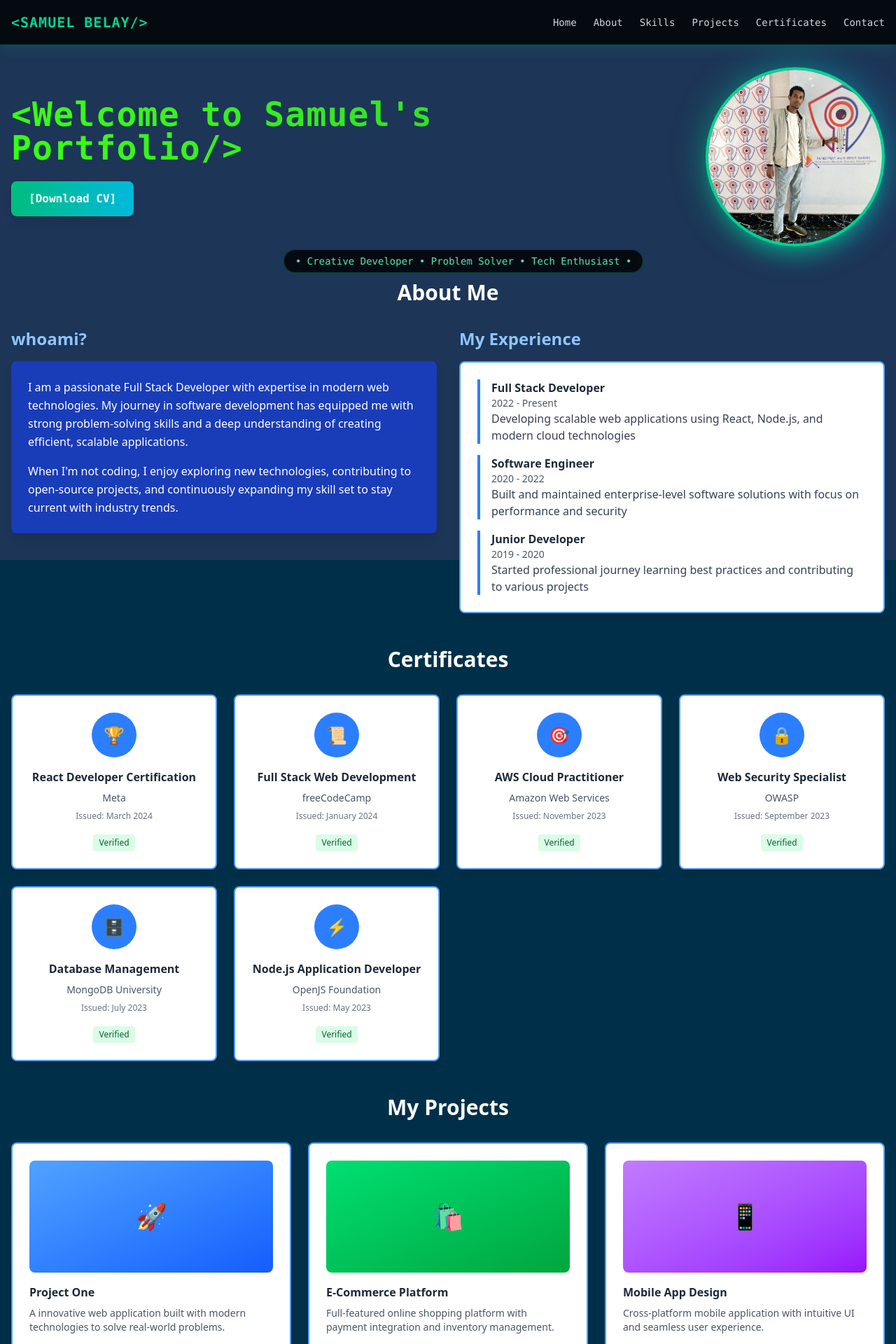
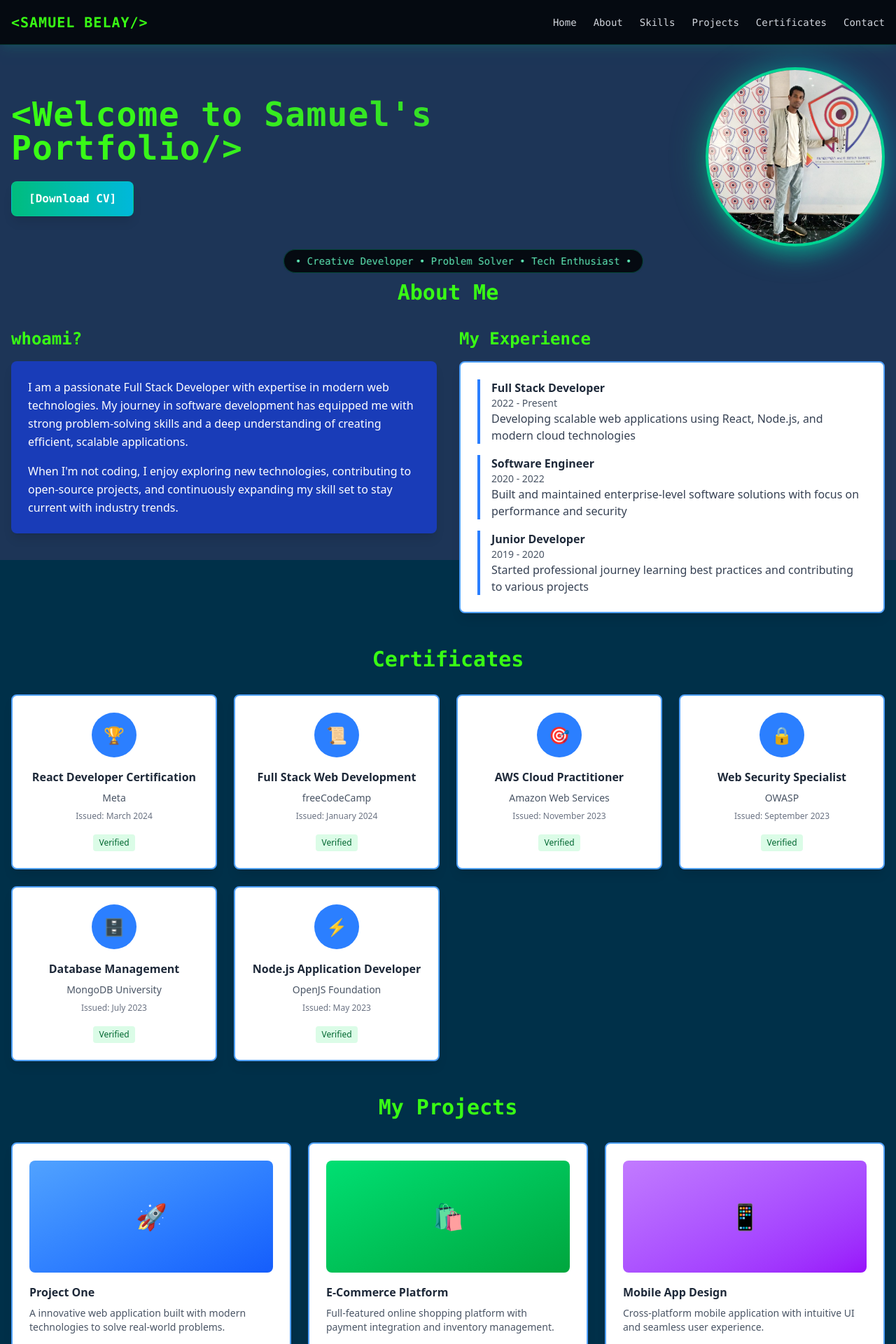
Before and after one commit to Anonimize4/mini-project-, a React (Vite) app: page / in a window 1280 px wide. Shown: the top 1920 px of the page at 70% size. Built offline with nearby package versions, Linux system fonts and the light colour scheme.

Commit message:
text style

```diff
--- a/src/components/AboutSection.tsx
+++ b/src/components/AboutSection.tsx
@@ -3,7 +3,7 @@ import { motion } from 'framer-motion';
 const AboutSection = () => {
   return (
     <section id="about" className="mb-12">
-      <h2 className="text-3xl font-bold text-white mb-8 text-center">About Me</h2>
+      <h2 className="text-3xl font-bold mb-8 text-center font-mono" style={{ color: '#39FF14' }}>About Me</h2>
 
       <div className="flex flex-col lg:flex-row gap-8">
         <motion.div
@@ -13,7 +13,7 @@ const AboutSection = () => {
           transition={{ duration: 0.6 }}
           viewport={{ once: true }}
         >
-          <h3 className="text-2xl font-semibold text-blue-300 mb-4">whoami?</h3>
+          <h3 className="text-2xl font-semibold mb-4 font-mono" style={{ color: '#39FF14' }}>whoami?</h3>
           <motion.div
             className="bg-blue-800 rounded-lg p-6 shadow-lg"
             whileHover={{ scale: 1.02 }}
@@ -37,7 +37,7 @@ const AboutSection = () => {
           transition={{ duration: 0.6, delay: 0.2 }}
           viewport={{ once: true }}
         >
-          <h3 className="text-2xl font-semibold text-blue-300 mb-4">My Experience</h3>
+          <h3 className="text-2xl font-semibold mb-4 font-mono" style={{ color: '#39FF14' }}>My Experience</h3>
           <motion.div
             className="bg-white rounded-lg p-6 shadow-lg border-2 border-blue-400"
             whileHover={{ scale: 1.02 }}
--- a/src/components/CertificatesSection.tsx
+++ b/src/components/CertificatesSection.tsx
@@ -40,7 +40,7 @@ const CertificatesSection = () => {
 
   return (
     <section id="certificates" className="mb-12">
-      <h2 className="text-3xl font-bold text-white mb-8 text-center">Certificates</h2>
+      <h2 className="text-3xl font-bold mb-8 text-center font-mono" style={{ color: '#39FF14' }}>Certificates</h2>
 
       <div className="grid grid-cols-1 md:grid-cols-2 lg:grid-cols-4 gap-6">
         {certificates.map((certificate, index) => (
--- a/src/components/ContactSection.tsx
+++ b/src/components/ContactSection.tsx
@@ -35,11 +35,11 @@ const ContactSection = () => {
 
   return (
     <section id="contact" className="mb-12">
-      <h2 className="text-3xl font-bold text-white mb-8 text-center">Get In Touch</h2>
+      <h2 className="text-3xl font-bold mb-8 text-center font-mono" style={{ color: '#39FF14' }}>Get In Touch</h2>
 
       <div className="flex flex-col lg:flex-row gap-8">
         <div className="flex-1">
-          <h3 className="text-2xl font-semibold text-blue-300 mb-6">Contact Information</h3>
+          <h3 className="text-2xl font-semibold mb-6 font-mono" style={{ color: '#39FF14' }}>Contact Information</h3>
           <div className="bg-blue-800 rounded-lg p-6 shadow-lg">
             <div className="space-y-4">
               {contactInfo.map((info, index) => (
@@ -58,7 +58,7 @@ const ContactSection = () => {
         </div>
 
         <div className="flex-1">
-          <h3 className="text-2xl font-semibold text-blue-300 mb-6">Send Message</h3>
+          <h3 className="text-2xl font-semibold mb-6 font-mono" style={{ color: '#39FF14' }}>Send Message</h3>
           <div className="bg-white rounded-lg p-6 shadow-lg border-2 border-blue-400">
             <form onSubmit={handleSubmit} className="space-y-4">
               <div>
--- a/src/components/Header.tsx
+++ b/src/components/Header.tsx
@@ -18,7 +18,8 @@ const Header: React.FC = () => {
         initial={{ opacity: 0, x: -20 }}
         animate={{ opacity: 1, x: 0 }}
         transition={{ duration: 0.5 }}
-        className="text-emerald-400 text-xl font-bold tracking-wider font-mono"
+        className="text-xl font-bold tracking-wider font-mono"
+        style={{ color: '#39FF14' }}
       >
         {"<SAMUEL BELAY/>"}
       </motion.div>
--- a/src/components/ProjectsSection.tsx
+++ b/src/components/ProjectsSection.tsx
@@ -69,7 +69,7 @@ const ProjectsSection = () => {
 
   return (
     <section id="projects" className="mb-12">
-      <h2 className="text-3xl font-bold text-white mb-8 text-center">My Projects</h2>
+      <h2 className="text-3xl font-bold mb-8 text-center font-mono" style={{ color: '#39FF14' }}>My Projects</h2>
 
       <div className="grid grid-cols-1 md:grid-cols-2 lg:grid-cols-3 gap-6">
         {projects.map((project, index) => (
--- a/src/components/SkillsSection.tsx
+++ b/src/components/SkillsSection.tsx
@@ -18,7 +18,7 @@ const SkillsSection = () => {
 
   return (
     <section id="skills" className="mb-12">
-      <h2 className="text-3xl font-bold text-white mb-8 text-center">My Skills</h2>
+      <h2 className="text-3xl font-bold mb-8 text-center font-mono" style={{ color: '#39FF14' }}>My Skills</h2>
 
       <div className="grid grid-cols-2 md:grid-cols-3 lg:grid-cols-4 gap-4">
         {skills.map((skill, index) => (
```
